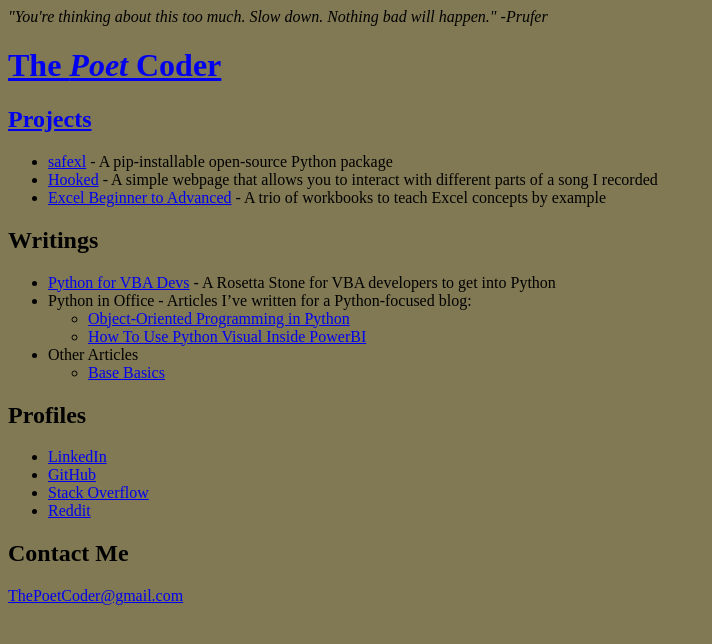
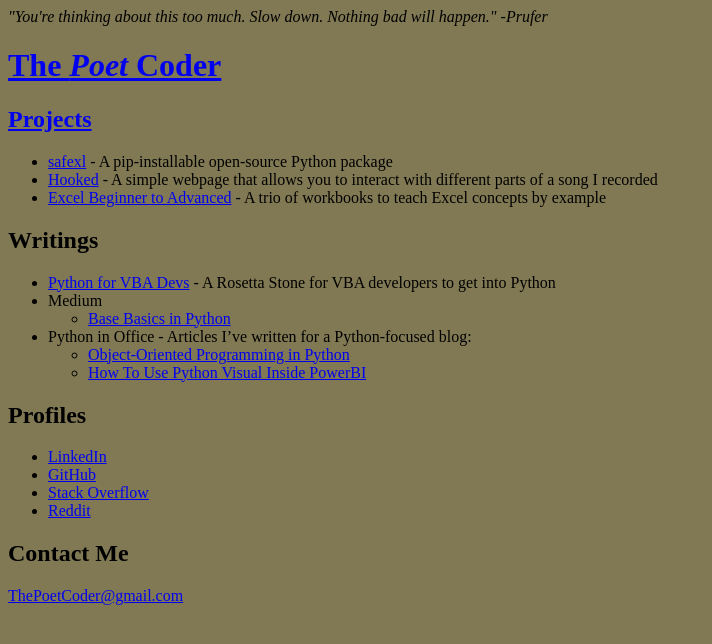
Before and after one commit to ThePoetCoder/thepoetcoder.github.io, a Jekyll site: the page index.html, which Jekyll copies as it is, in a window 1280 px wide. Shown: the top 644 px of the page, without its empty margins (0-712 px from the left). Built offline with Jekyll 4.4.1, drawn with Linux system fonts in a browser that asks for light colours.

Commit message:
Update index.html

```diff
--- a/index.html
+++ b/index.html
@@ -20,15 +20,15 @@
         <h2 id="writings">Writings</h2>
         <ul>
             <li><a href="https://github.com/ThePoetCoder/Python-for-VBA-Devs">Python for VBA Devs</a> - A Rosetta Stone for VBA developers to get into Python</li>
+            <li>Medium
+                <ul>
+                    <li><a href="https://medium.com/@thepoetcoder/base-basics-in-python-809e5200b570">Base Basics in Python</a></li>
+                </ul>
+            </li>
             <li>Python in Office - Articles I’ve written for a Python-focused blog:
                 <ul>
                     <li><a href="https://pythoninoffice.com/object-oriented-programming-in-python/">Object-Oriented Programming in Python</a></li>
                     <li><a href="https://pythoninoffice.com/how-to-use-python-visual-inside-powerbi/">How To Use Python Visual Inside PowerBI</a></li>
-                </ul>
-            </li>
-            <li>Other Articles
-                <ul>
-                    <li><a href="https://thepoetcoder.github.io/Articles/Base Basics">Base Basics</a></li>
                 </ul>
             </li>
         </ul>
```
